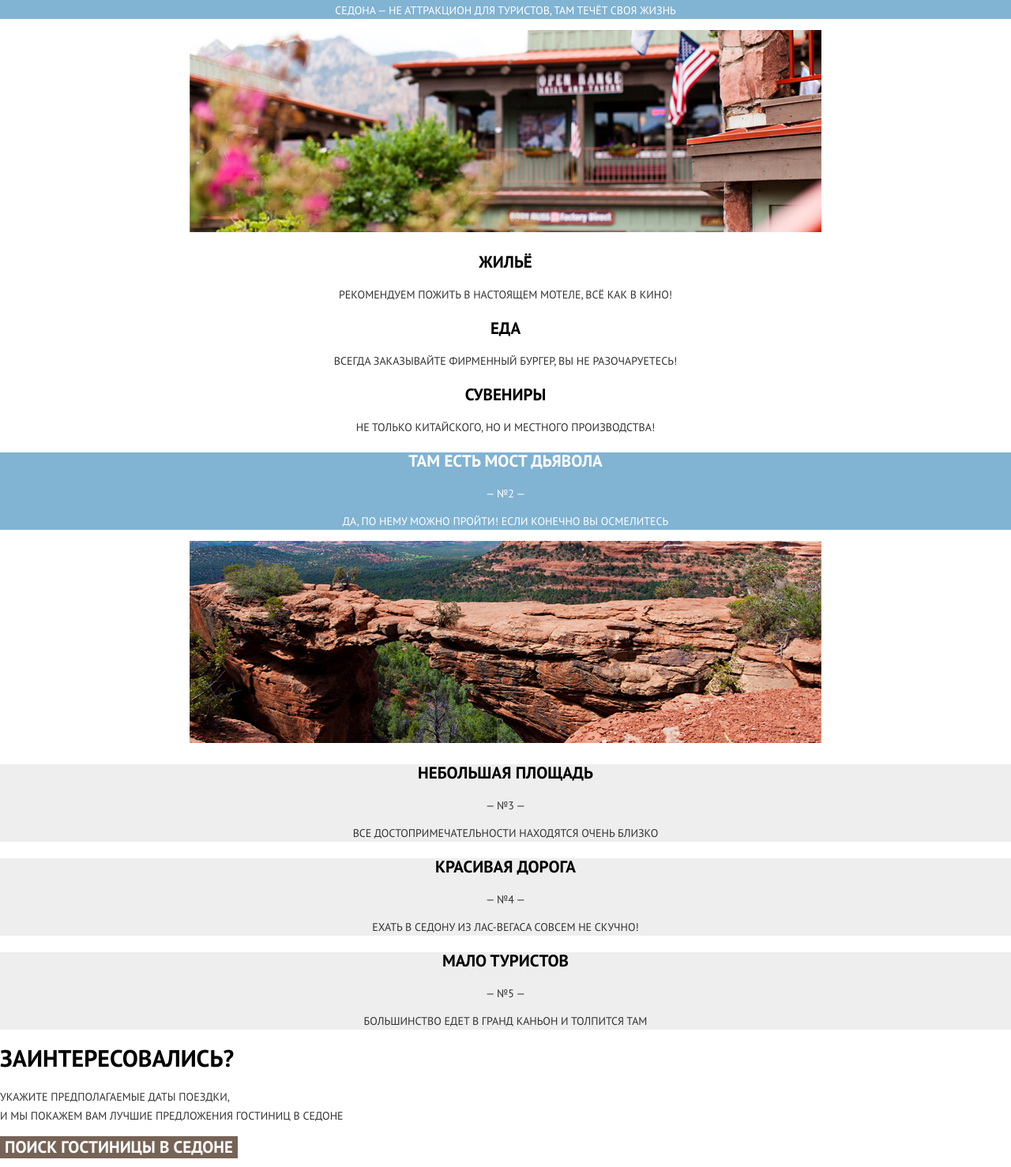
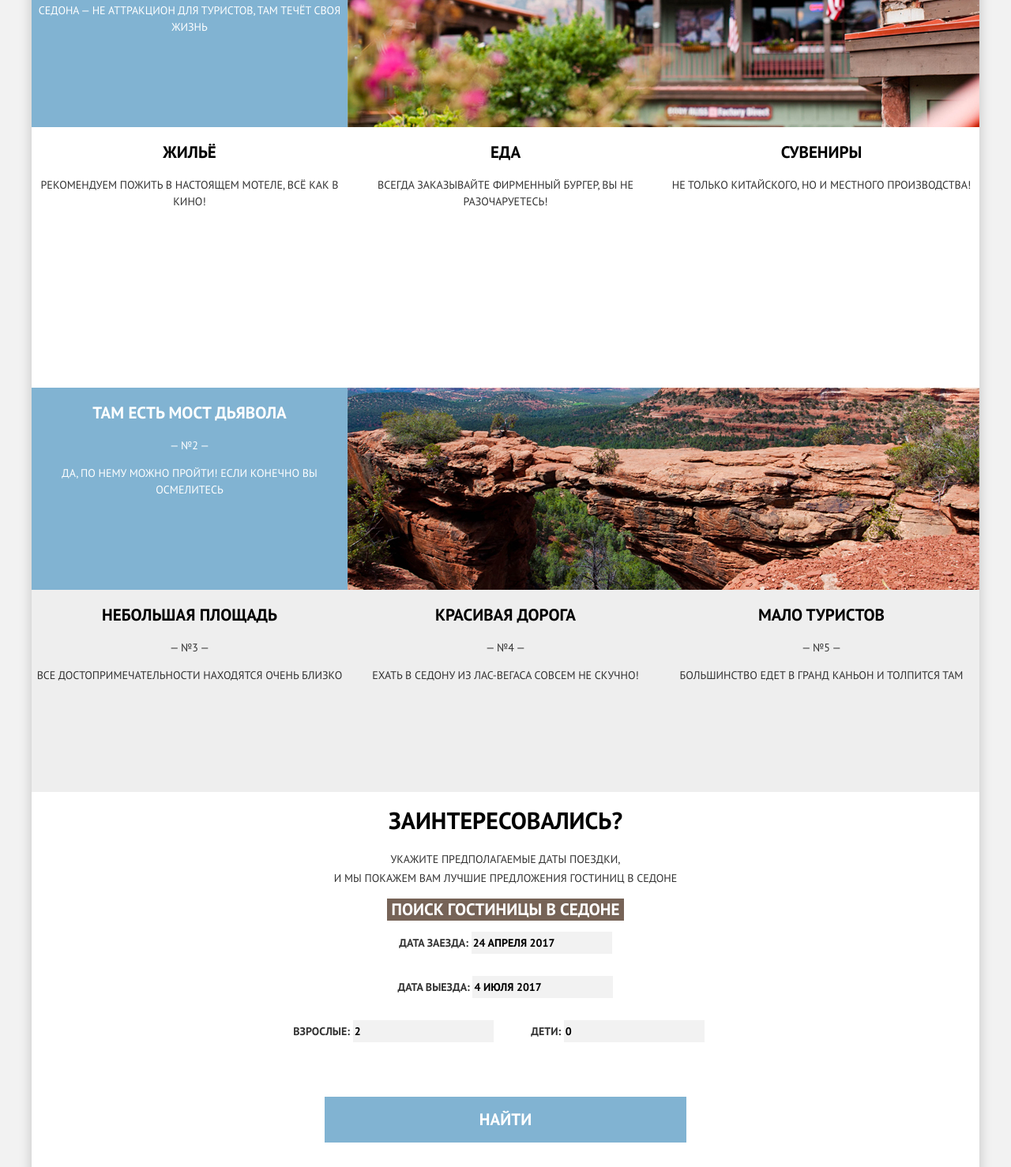
Before and after one commit to KeksOwl/499275-sedona-31, a plain HTML site: page index.html in a window 1280 px wide. Shown: the part 491-1969 px from the top of the page at 79% size. Drawn offline with Linux system fonts and the light colour scheme.

Commit message:
Расположил грид-элементы

```diff
--- a/css/style.css
+++ b/css/style.css
@@ -46,6 +46,8 @@
 
   --opacity-black: rgba(0, 0, 0, 0.3);
   --opacity-white: rgba(255, 255, 255, 0.3);
+
+  --footer-bg: rgba(255, 255, 255, 0.9);
 }
 
 body {
@@ -59,6 +61,8 @@ body {
   color: var(--basic-dark);
   text-transform: uppercase;
   background-color: var(--basic-light);
+
+  min-height: 100%;
 }
 
 a {
@@ -70,8 +74,22 @@ img {
   height: auto;
 }
 
+.page {
+  height: 100%;
+}
+
 .wrapper {
   background-color: var(--basic-white);
+  box-shadow: 0px 5px 15px rgba(0, 1, 1, 0.2);
+
+  width: 1200px;
+  margin: 0 auto;
+
+  text-align: center;
+
+  display: grid;
+  grid-template-rows: min-content 1fr min-content;
+  align-content: start;
 }
 
 /* Main Navigation */
@@ -84,6 +102,9 @@ img {
 
 .site-navigation {
   list-style: none;
+
+  margin: 0;
+  padding: 0;
 }
 
 /* User Navigation */
@@ -106,10 +127,6 @@ img {
 
 /* Features & Benefits */
 
-.features {
-  text-align: center;
-}
-
 .features-heading {
   font-family: "PT Sans Bold", Arial, sans-serif;
   font-size: 21px;
@@ -122,8 +139,24 @@ img {
 
 .features-list {
   list-style: none;
+
   margin: 0;
   padding: 0;
+
+  display: grid;
+  grid-template-columns: 1fr 1fr 1fr;
+}
+
+.features-item {
+  min-height: 256px; /* Временная распорка */
+}
+
+.features-item:first-child,
+.features-item:nth-child(2) {
+  grid-column: 1 / -1;
+
+  display: grid;
+  grid-template-columns: 1fr 2fr;
 }
 
 .features-container {
@@ -137,10 +170,19 @@ img {
 
 .benefits-list {
   list-style: none;
+
   background-color: var(--basic-white);
   color: var(--basic-dark);
+
+  min-height: 330px; /* Временная распорка */
+
   margin: 0;
   padding: 0;
+
+  grid-column: 1 / -1;
+
+  display: grid;
+  grid-template-columns: 1fr 1fr 1fr;
 }
 
 .benefits-heading {
@@ -166,6 +208,17 @@ img {
 .search-form {
   font-family: "PT Sans Bold", Arial, sans-serif;
   line-height: 26px;
+
+  max-width: 568px;
+  margin: 0 auto;
+
+  display: grid;
+  grid-template-columns: 1fr 1fr;
+}
+
+.search-item:first-child,
+.search-item:nth-child(2) {
+  grid-column: 1 / -1;
 }
 
 .search-item-input {
@@ -306,11 +359,20 @@ img {
 
 /* Footer */
 
+.main-footer {
+  display: grid;
+  grid-template-columns: 1fr 1fr 1fr;
+
+  background-color: var(--footer-bg);
+}
+
 .footer-contacts {
   font-family: "PT Sans Bold", Arial, sans-serif;
   font-size: 21px;
   line-height: 26px;
   color: var(--basic-black);
+
+  margin-left: 73px;
 }
 
 .footer-phone {
@@ -346,6 +408,8 @@ img {
 
 .footer-copyright {
   line-height: 26px;
+
+  margin-right: 73px;
 }
 
 .footer-copyright-link {
@@ -401,6 +465,15 @@ img {
   line-height: 26px;
 }
 
+.btn-search[type=submit] {
+  width: 458px; /* Ширина кнопки на макете */
+  height: 58px; /* Высота кнопки на макете */
+
+  margin: 55px;
+
+  grid-column: 1 / -1;
+}
+
 .btn-filter {
   font-family: "PT Sans", Arial, sans-serif;
   font-size: 14px;
--- a/index.html
+++ b/index.html
@@ -1,5 +1,5 @@
 <!DOCTYPE html>
-<html lang="ru">
+<html class="page" lang="ru">
 
 <head>
   <meta charset="utf-8">
```
Also changed, not shown: catalog.html (+1 -1 lines).
